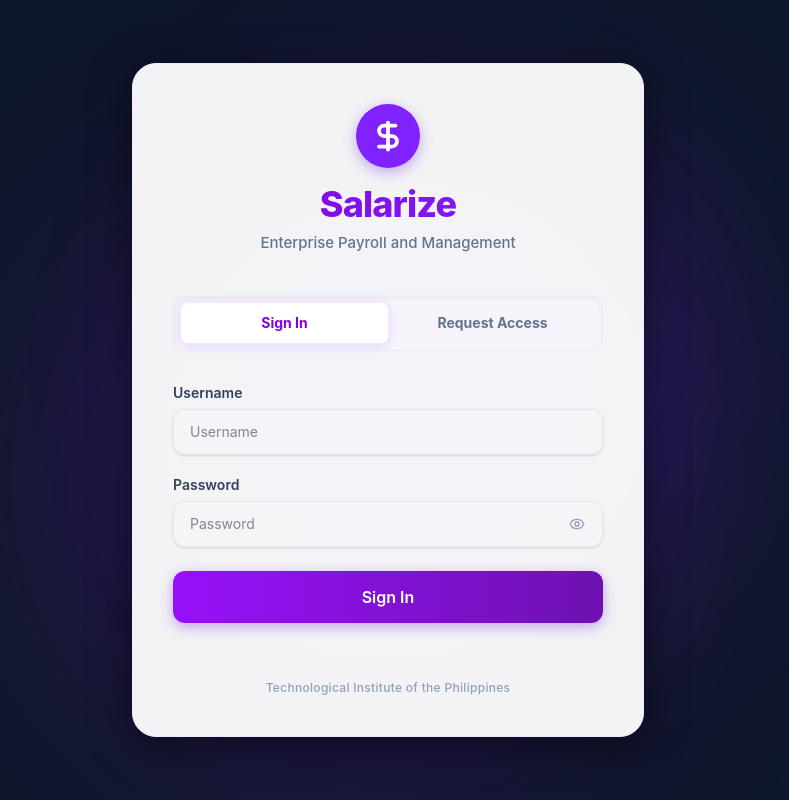
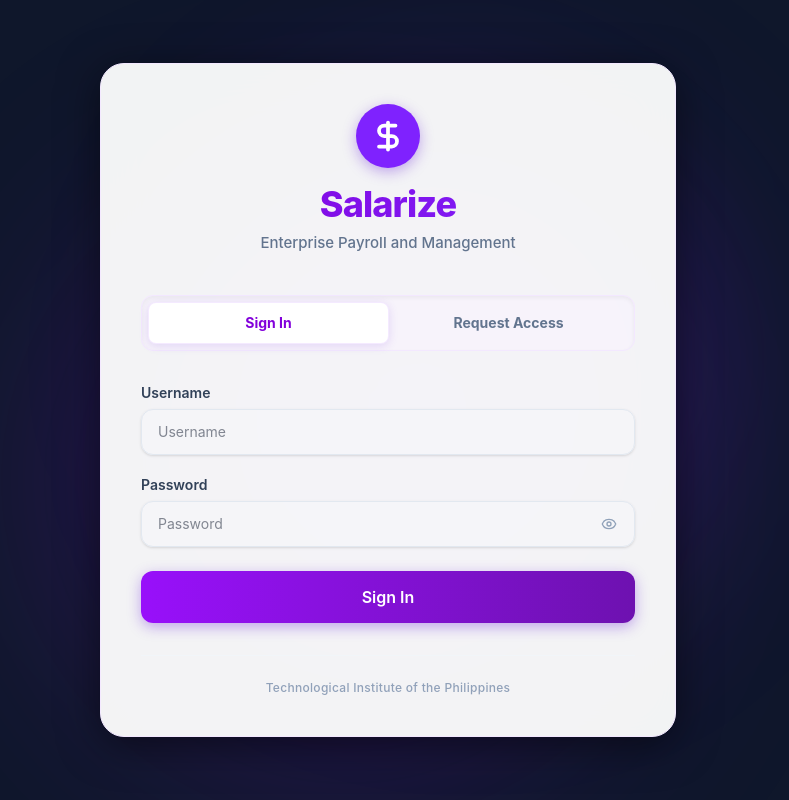
Before and after one commit to IvanRoxas/Salarize-V2, a Next.js app: page /login in a window 1280 px wide. Shown: the whole page, without its empty margins (252-1041 px from the left). Built offline with nearby package versions, Linux system fonts and the light colour scheme; no server answers.

Commit message:
Increase login card max width to max-w-xl

```diff
--- a/src/app/(auth)/login/page.tsx
+++ b/src/app/(auth)/login/page.tsx
@@ -84,7 +84,7 @@
       <div className="absolute top-1/4 left-1/4 w-[35rem] h-[35rem] bg-purple-600/20 rounded-full blur-[120px] pointer-events-none"></div>
       <div className="absolute bottom-1/4 right-1/4 w-[30rem] h-[30rem] bg-violet-600/20 rounded-full blur-[100px] pointer-events-none"></div>
 
-      <div className="bg-white/95 backdrop-blur-xl rounded-3xl shadow-[0_8px_40px_rgb(0,0,0,0.5)] border border-purple-100 w-full max-w-lg p-10 relative z-10 hover:shadow-[0_15px_50px_rgba(109,40,217,0.2)] transition-shadow duration-500">
+      <div className="bg-white/95 backdrop-blur-xl rounded-3xl shadow-[0_8px_40px_rgb(0,0,0,0.5)] border border-purple-100 w-full max-w-xl p-10 relative z-10 hover:shadow-[0_15px_50px_rgba(109,40,217,0.2)] transition-shadow duration-500">
 
         {step === '2fa' ? (
           <div className="text-center mb-10 fade-in">
```
